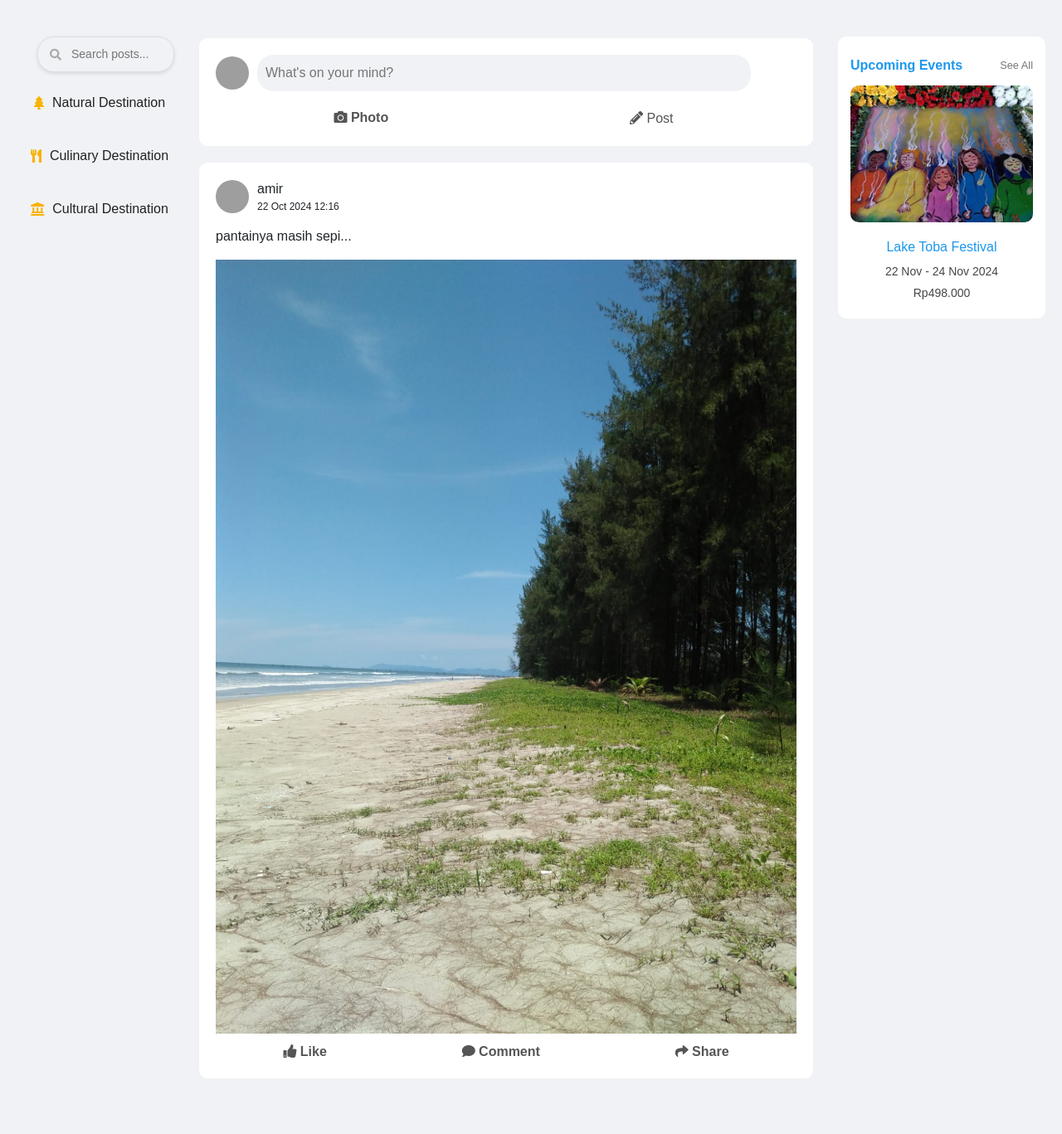
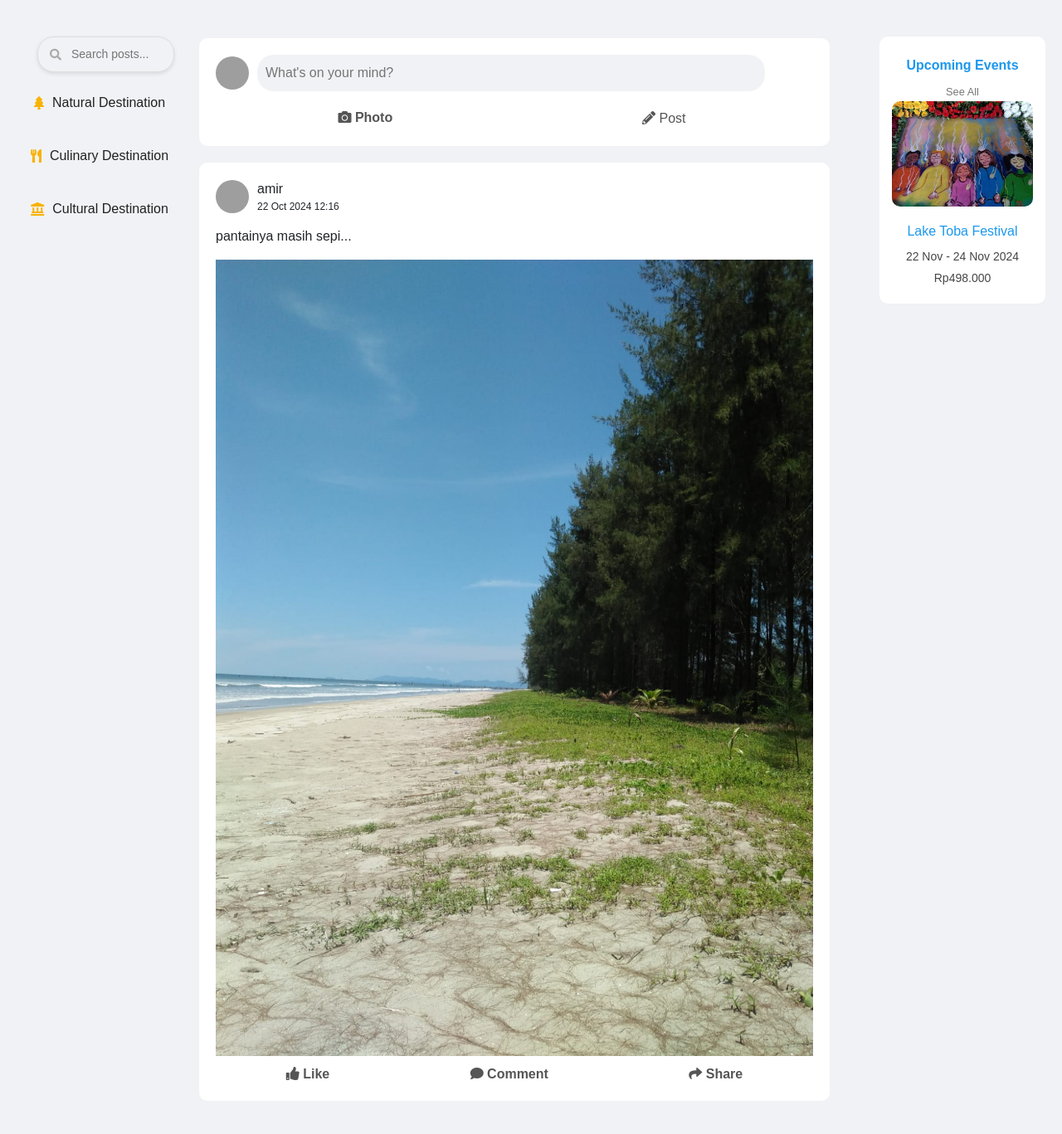
Before and after one commit to feliceyovita/Kelompok-3.5, a PHP site: page /community.php in a window 1280 px wide. Shown: the part 76-1443 px from the top of the page at 83% size. Before the commit the page ends 1376 px from the top, so only its background shows below. Run offline with PHP 8.4, Linux system fonts and the light colour scheme; data comes from the database, SQL or seed files in the repository; grey boxes are pictures that could not be loaded.

Commit message:
community responsive

```diff
--- a/css/community.css
+++ b/css/community.css
@@ -121,12 +121,13 @@ li {
 }
 
 /* Navbar Section End */
-
+/* Layout dasar */
 .content {
     display: flex;
     justify-content: space-between;
     padding: 20px;
     margin-top: 80px;
+    gap: 20px;
 }
 
 .left-panel {
@@ -137,10 +138,87 @@ li {
 
 .main-content {
     margin-left: 220px;
-    /* Sesuaikan dengan lebar left-panel + padding */
     margin-top: -18px;
+    padding: 20px;
+    flex: 1;
+    width: calc(100% - 480px);
 }
 
+.right-panel {
+    width: 200px;
+    position: fixed;
+    right: 20px;
+    top: 100px;
+    background-color: #f0f2f5;
+}
+
+@media (max-width: 768px) {
+    .content {
+        display: block;
+        padding: 0;
+    }
+
+    .right-panel {
+        display: none;
+    }
+
+    .left-panel {
+        position: relative;
+        width: 100%;
+        margin-bottom: 0;
+        padding-top: 0;
+        padding-left: 15px;
+        padding-right: 25px;
+        display: flex;
+        align-items: center;
+        justify-content: space-around;
+    }
+
+    .search-container {
+        width: 100%;
+        padding: 0 10px;
+        margin: 5px 0;
+    }
+
+    .left-panel .option {
+        flex-direction: row;
+        padding: 8px;
+        font-size: 12px;
+    }
+
+    .left-panel .option i {
+        font-size: 18px;
+        margin-right: 5px;
+    }
+
+    /* Main content penuh tanpa jarak tambahan */
+    .main-content {
+        margin: 0;
+        padding-top: 0;
+        padding-left: 25px;
+        padding-right: 25px;
+        width: 100%;
+    }
+}
+
+@media (max-width: 450px) {
+    .left-panel {
+        font-size: 9px;
+    }
+
+    .left-panel .option {
+        flex-direction: row;
+        padding: 5px;
+        font-size: 9px;
+    }
+
+    .left-panel .option i {
+        font-size: 9px;
+        margin-right: 2px;
+    }
+}
+
+/* Left Panel */
 .left-panel .option {
     background-color: rgba(255, 255, 255, 0);
     transition: background-color 0.3s ease;
@@ -165,6 +243,7 @@ li {
     color: #f8b200;
 }
 
+/* Search Box */
 .search-container {
     margin-top: 10px;
     margin-left: 15px;
@@ -198,22 +277,13 @@ li {
     font-size: 14px;
 }
 
-.main-content {
-    width: calc(100% - 260px);
-    /* Kurangi ruang untuk right panel */
-    margin-right: 30px;
-    /* Beri jarak dari right panel */
-    padding: 20px;
-    flex: 1;
-}
-
+/* Post Box */
 .post-box {
     background-color: white;
     padding: 20px;
     border-radius: 10px;
     margin-bottom: 20px;
-    width: calc(100% - 240px);
-    margin-right: 30px;
+    width: 100%;
 }
 
 .post-box .post-header {
@@ -236,6 +306,7 @@ li {
     background-color: #f0f2f5;
 }
 
+/* Post Actions */
 .post-box .post-actions {
     display: flex;
     justify-content: space-around;
@@ -247,16 +318,16 @@ li {
 
 .post-actions div:hover {
     color: #f8b200;
+    transition: color 0.3s ease;
 }
 
+/* Post Content */
 .post {
     background-color: white;
     padding: 20px;
-    width: 65vw;
+    width: 100%;
     border-radius: 10px;
     margin-bottom: 20px;
-    width: calc(100% - 240px);
-    margin-right: 30px;/
 }
 
 .post .post-header {
@@ -289,35 +360,20 @@ li {
     margin-top: 15px;
 }
 
+/* Divider */
 .divider {
     height: 1px;
     background-color: #ddd;
     margin: 10px 0;
 }
 
-.right-panel {
-    width: 200px;
-    position: fixed;
-    right: 0;
-    top: 100px;
-    background-color: #f0f2f5;
-    margin-right: 70px;
-}
-
-.event-header {
-    display: flex;
-    justify-content: space-between;
-    align-items: center;
-    padding-bottom: 5px;
-}
-
-/* Event card styling */
+/* Event Card Styling */
 .event-card {
     background-color: #fff;
     padding: 15px;
     text-align: center;
     margin-top: 20px;
-    width: 250px;
+    width: 100%;
     border-radius: 10px;
 }
 
@@ -335,16 +391,13 @@ li {
 
 .see-all {
     font-size: 0.8em;
-    /* Ukuran font lebih kecil */
     color: #777;
-    /* Warna abu-abu */
     text-decoration: none;
     transition: color 0.3s ease;
 }
 
 .see-all:hover {
     color: #1c98ed;
-    /* Warna abu-abu lebih gelap saat di-hover */
 }
 
 .event-card p {
@@ -352,11 +405,3 @@ li {
     color: #474545;
     margin: 5px 0;
 }
-
-.post .post-actions {
-    display: flex;
-    justify-content: space-around;
-    color: #555555;
-    font-weight: bold;
-    cursor: pointer;
-}
```
Also changed, not shown: community.php (indentation only).
